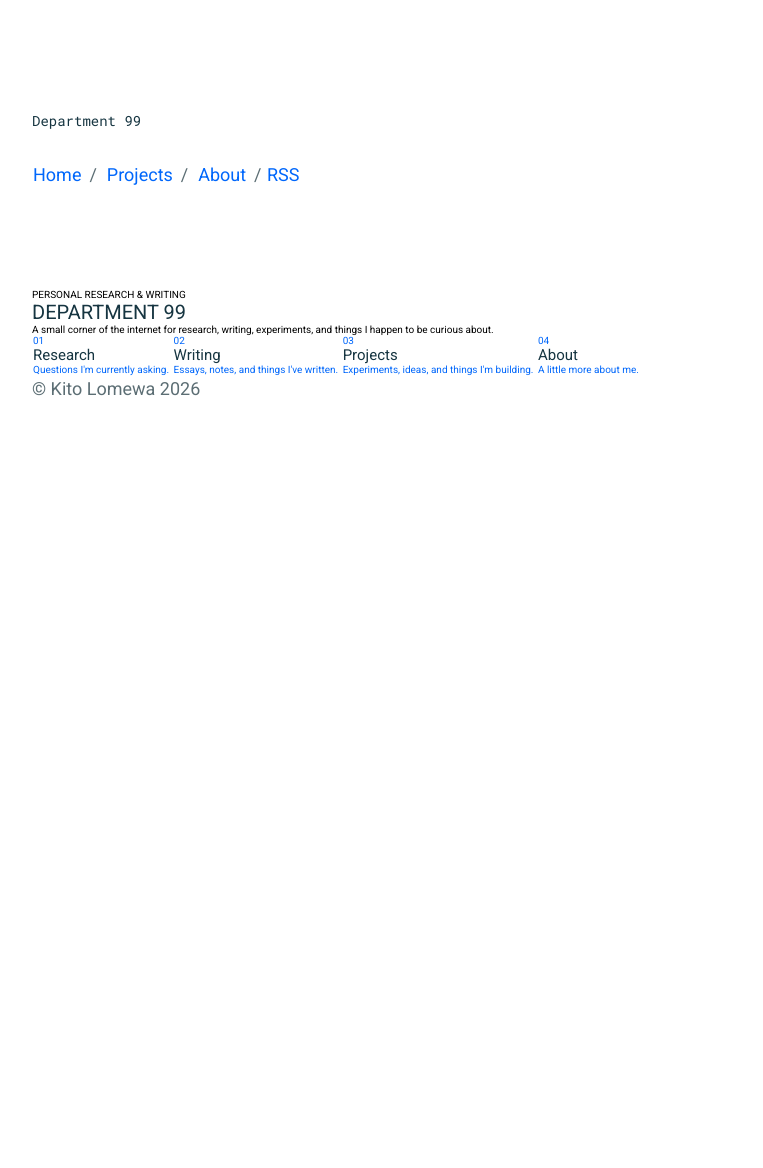
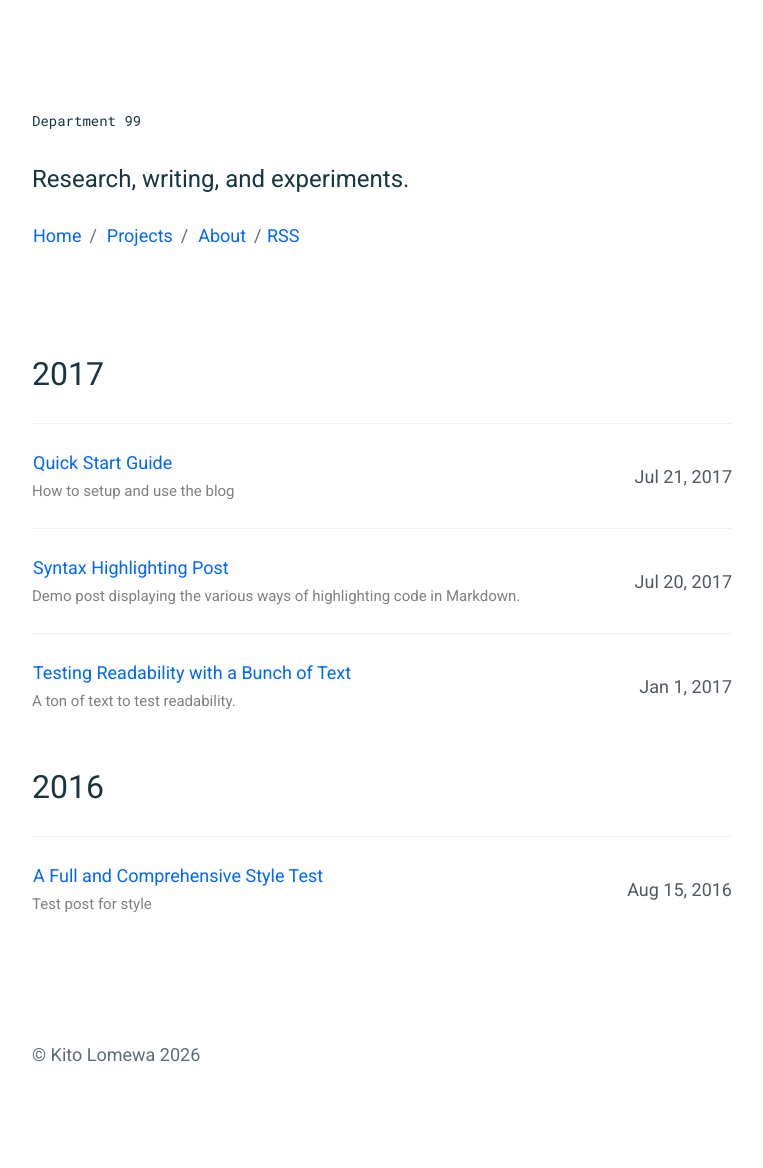
Before and after one commit to kitolomewa/kitolomewa.github.io, a Jekyll site: the page built from index.html, in a window 1280 px wide. Shown: the whole page, without its empty margins (258-1021 px from the left). Built offline with Jekyll 4.4.1, drawn with Linux system fonts in a browser that asks for light colours; before the commit the page ends 900 px from its top, so only the background shows below that.

Commit message:
Update index.html

```diff
--- a/index.html
+++ b/index.html
@@ -1,47 +1,32 @@
 ---
 layout: page
-title: Department 99
+title: Home
 ---
-
-<div class="department-home">
-
-  <header class="hero">
-    <p class="eyebrow">PERSONAL RESEARCH & WRITING</p>
-
-    <h1>DEPARTMENT 99</h1>
-
-    <p class="intro">
-      A small corner of the internet for research, writing,
-      experiments, and things I happen to be curious about.
-    </p>
-  </header>
-
-  <section class="grid">
-
-    <a href="/research/" class="card">
-      <span class="card-number">01</span>
-      <h2>Research</h2>
-      <p>Questions I'm currently asking.</p>
-    </a>
-
-    <a href="/writing/" class="card">
-      <span class="card-number">02</span>
-      <h2>Writing</h2>
-      <p>Essays, notes, and things I've written.</p>
-    </a>
-
-    <a href="/projects/" class="card card-wide">
-      <span class="card-number">03</span>
-      <h2>Projects</h2>
-      <p>Experiments, ideas, and things I'm building.</p>
-    </a>
-
-    <a href="/about/" class="card">
-      <span class="card-number">04</span>
-      <h2>About</h2>
-      <p>A little more about me.</p>
-    </a>
-
-  </section>
-
-</div>
+<section class="c-archives">
+  <link rel="shortcut icon" href="">
+  {% for post in site.posts  %}
+  {% capture this_year %}{{ post.date | date: "%Y" }}{% endcapture %}
+  {% capture next_year %}{{ post.previous.date | date: "%Y" }}{% endcapture %}
+  {% if forloop.first %}
+  <h2 class="c-archives__year" id="{{ this_year }}-ref">{{this_year}}</h2>
+  <ul class="c-archives__list">
+    {% endif %}
+    <li class="c-archives__item">
+      <h3>
+        <a href="{{ post.url | prepend: site.baseurl }}">{{post.title}}</a>
+        <br>
+        <small>{{post.description}}</small>
+      </h3>
+      <p>{{ post.date | date: "%b %-d, %Y" }}</p>
+    </li>
+    {% if forloop.last %}
+  </ul>
+  {% else %}
+  {% if this_year != next_year %}
+</ul>
+<h2 class="c-archives__year" id="{{ next_year }}-ref">{{next_year}}</h2>
+<ul class="c-archives__list">
+  {% endif %}
+  {% endif %}
+  {% endfor %}
+</section>
```
